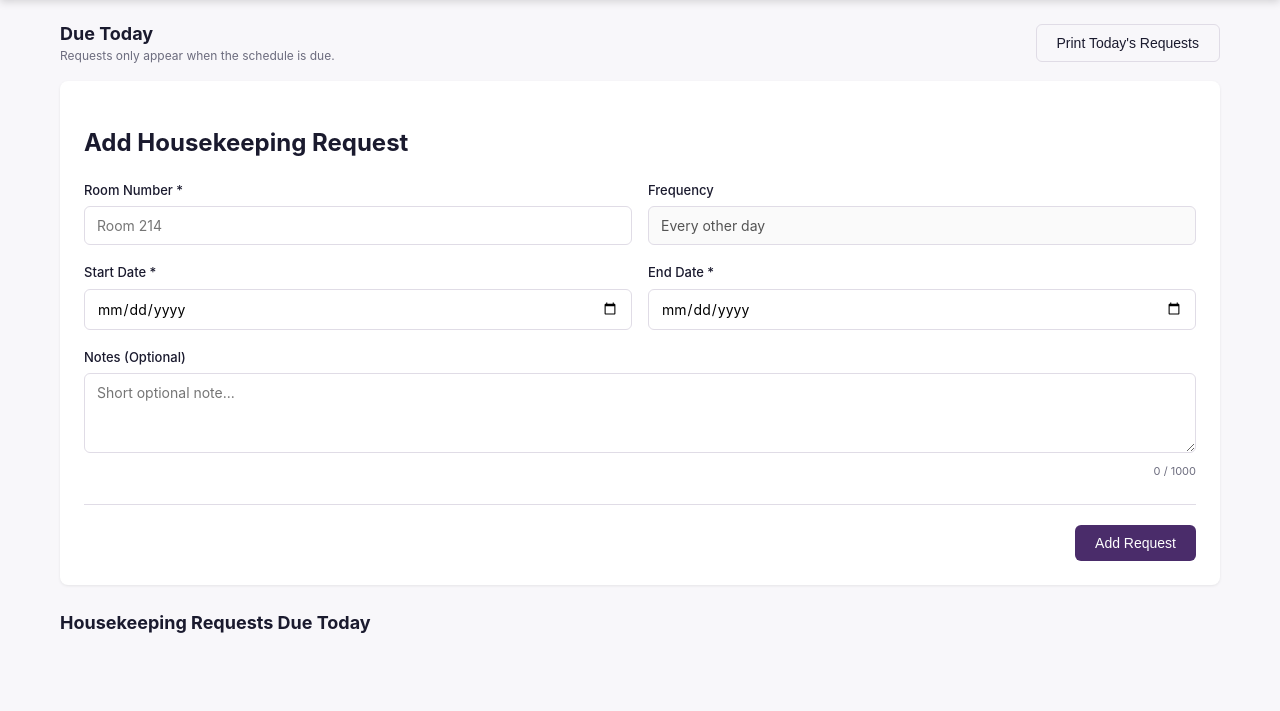
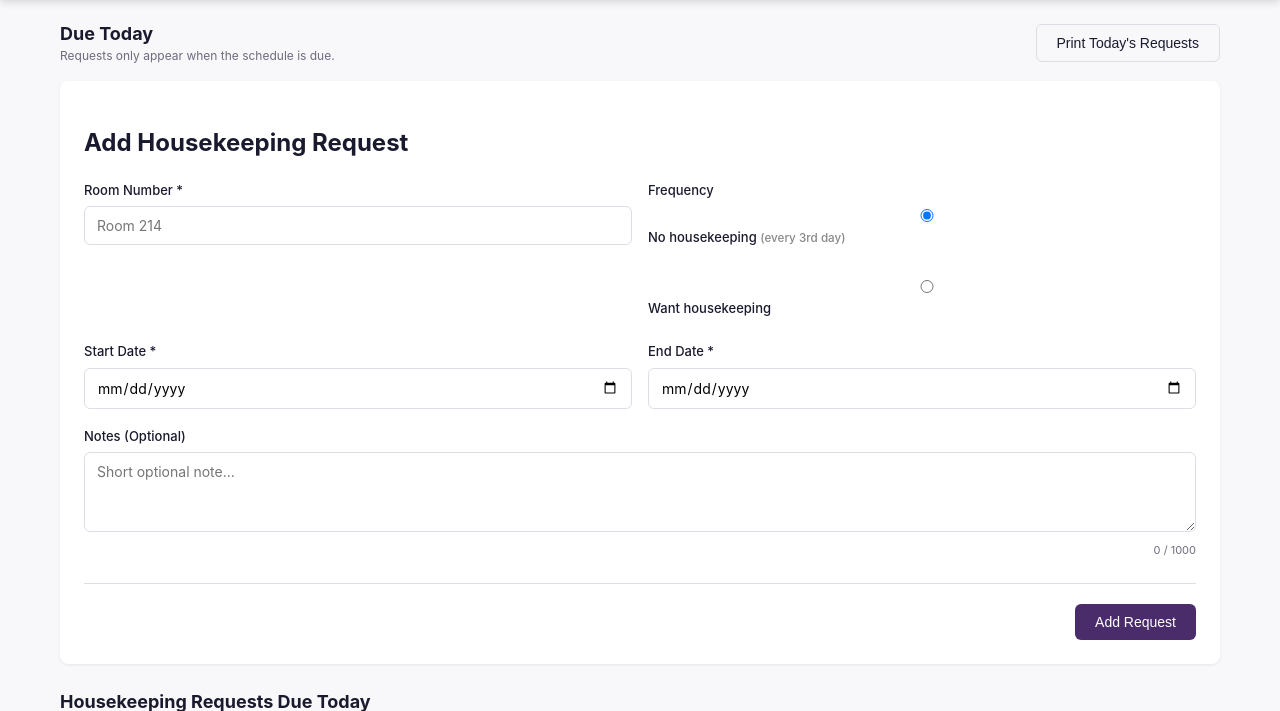
Before and after one commit to kcasko/dnr-app, a Flask app: template templates/housekeeping_requests.html in a window 1280 px wide. Shown: the part 77-788 px from the top of the page. Run offline with Flask 3, Linux system fonts and the light colour scheme; the template is opened without the code that fills it, so the values that code supplies are empty; some libraries are stand-ins or nearby versions.

Commit message:
Refine housekeeping request frequency options and logic; add PDF import dependencies

```diff
--- a/app.py
+++ b/app.py
@@ -1208,8 +1208,8 @@ def add_housekeeping_request():
     room_number = request.form.get("room_number", "").strip()[:20]
     start_raw = request.form.get("start_date", "").strip()
     end_raw = request.form.get("end_date", "").strip()
-    frequency = request.form.get("frequency", "every_3rd_day").strip()
-    custom_days_raw = request.form.get("custom_days", "").strip()
+    frequency = request.form.get("frequency", "no_housekeeping").strip()
+    custom_frequency_text = request.form.get("custom_frequency", "").strip()[:100]
     notes = request.form.get("notes", "").strip()[:1000]
 
     start_date = parse_date_input(start_raw)
@@ -1220,14 +1220,26 @@ def add_housekeeping_request():
     if start_date > end_date:
         return redirect(url_for("housekeeping_requests", error="date_order"))
 
-    # Determine frequency_days based on selection
-    if frequency == "daily":
-        frequency_days = 1
-    elif frequency == "custom" and custom_days_raw.isdigit():
-        frequency_days = max(1, min(int(custom_days_raw), 30))  # Limit 1-30 days
+    # Determine frequency_days and frequency label based on clarified selection
+    if frequency == "no_housekeeping":
+        frequency_days = 3  # No housekeeping means every 3rd day
+        frequency = "no_housekeeping"
+    elif frequency == "want_housekeeping":
+        # Default to daily unless custom frequency is provided
+        if custom_frequency_text:
+            import re
+            match = re.search(r"(\d+)", custom_frequency_text)
+            if match:
+                frequency_days = max(1, min(int(match.group(1)), 30))
+            else:
+                frequency_days = 1
+            frequency = f"custom: {custom_frequency_text}"
+        else:
+            frequency_days = 1
+            frequency = "daily"
     else:
-        frequency = "every_3rd_day"
         frequency_days = 3
+        frequency = "no_housekeeping"
 
     now = local_timestamp()
     conn = connect_db()
--- a/templates/housekeeping_requests.html
+++ b/templates/housekeeping_requests.html
@@ -56,7 +56,11 @@
                 </div>
                 <div class="form-group">
                     <label>Frequency</label>
-                    <input type="text" value="Every other day" disabled placeholder="Every other day" title="Frequency is every other day">
+                    <div class="frequency-options">
+                        <label><input type="radio" name="frequency" value="no_housekeeping" checked> No housekeeping <span style="font-size:0.9em; color:#888;">(every 3rd day)</span></label><br>
+                        <label><input type="radio" name="frequency" value="want_housekeeping"> Want housekeeping</label>
+                        <input type="text" name="custom_frequency" placeholder="Custom frequency (e.g. every 2 days)" style="margin-left:1.5em; margin-top:0.5em; display:none;" id="custom-frequency-input">
+                    </div>
                 </div>
             </div>
             <div class="form-row">
@@ -79,6 +83,21 @@
             </div>
         </form>
     </div>
+
+    <script>
+    // Show/hide custom frequency input only for 'want_housekeeping'
+    document.querySelectorAll('input[name="frequency"]').forEach(function(radio) {
+        radio.addEventListener('change', function() {
+            var customInput = document.getElementById('custom-frequency-input');
+            if (this.value === 'want_housekeeping') {
+                customInput.style.display = 'inline-block';
+            } else {
+                customInput.style.display = 'none';
+                customInput.value = '';
+            }
+        });
+    });
+    </script>
 
     <div class="maintenance-list">
         <h2>Housekeeping Requests Due Today</h2>
```
